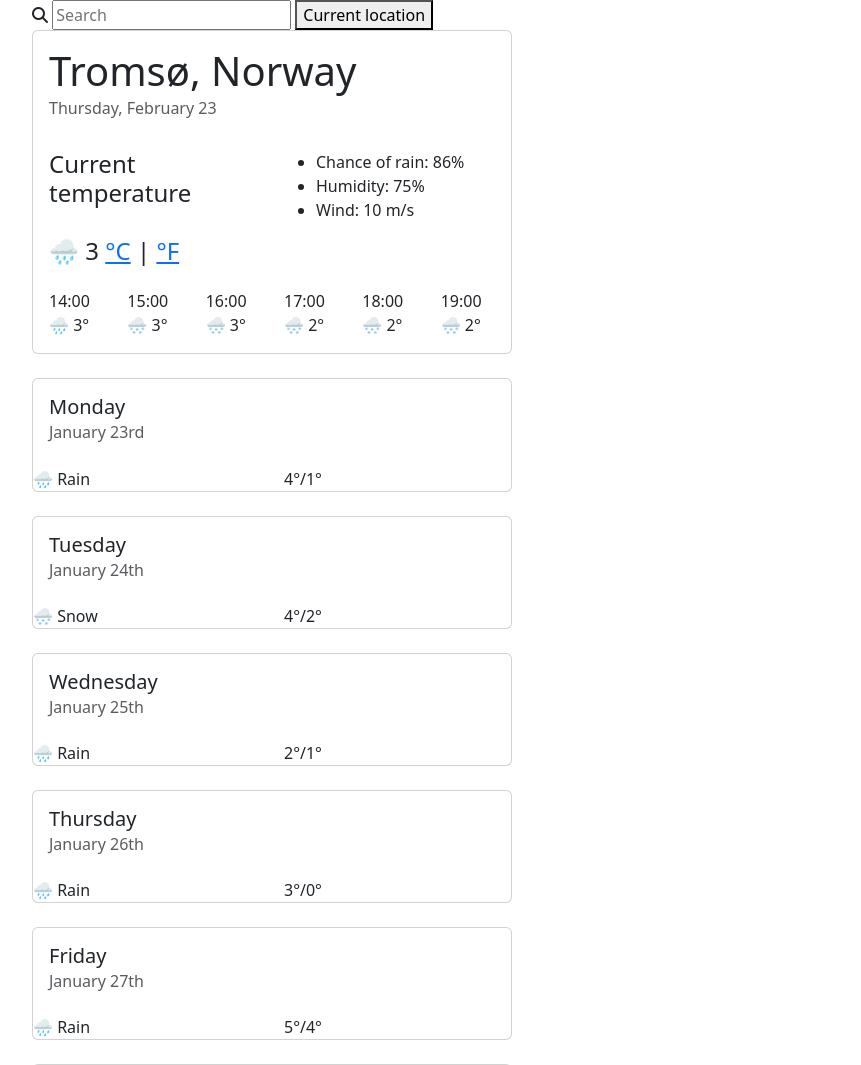
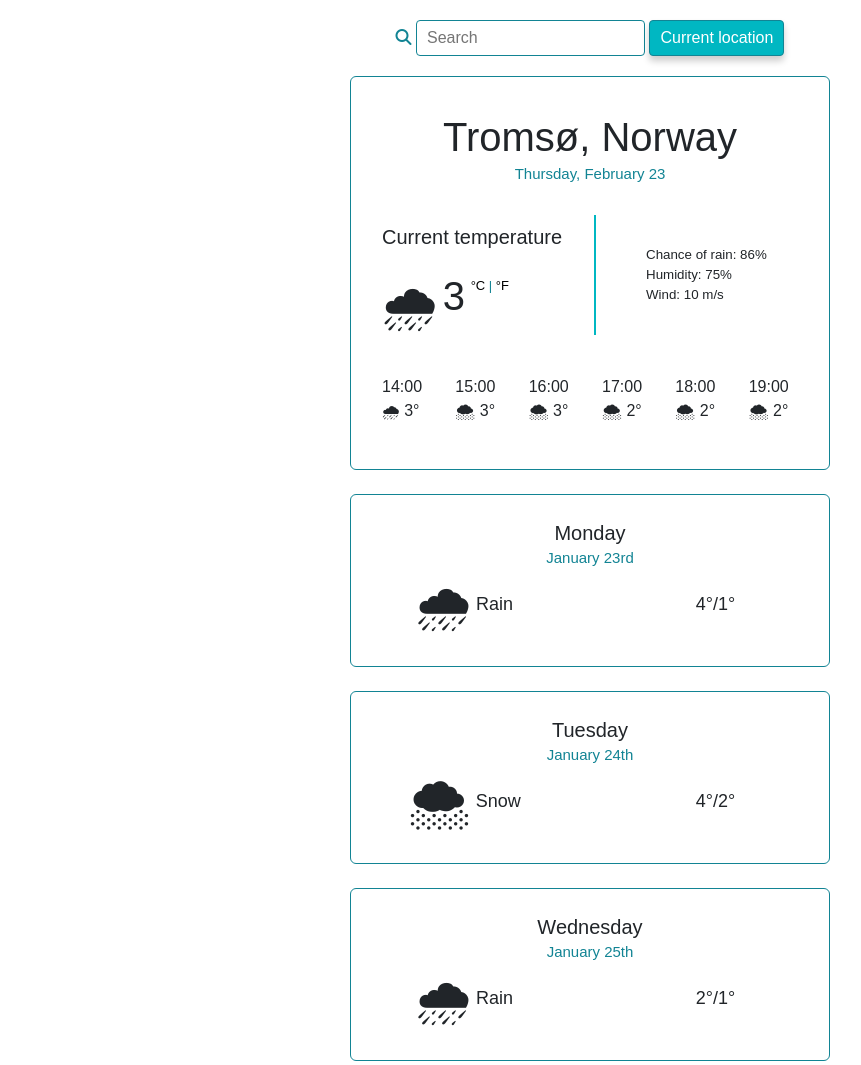
Before and after one commit to saraliva4/SheCodes-github-get-started, a plain HTML site: page index.html in a window 1280 px wide. Shown: the top 1065 px of the page, without its empty margins (50-911 px from the left). Drawn offline with nearby package versions, Linux system fonts and the light colour scheme.

Commit message:
Changed CSS link
CSS wasn't working. Moved the link down right before head closing tag and changed the link to <link rel="stylesheet" href="./src/styles.css" />

```diff
--- a/index.html
+++ b/index.html
@@ -4,7 +4,6 @@
     <script src="https://cdn.jsdelivr.net/npm/axios@1.1.2/dist/axios.min.js"></script>
     <title>Weather by Sara</title>
     <meta charset="UTF-8" />
-    <link href="src/styles.css" />
     <script
       src="https://kit.fontawesome.com/b1acacfe0a.js"
       crossorigin="anonymous"
@@ -20,6 +19,7 @@
       integrity="sha384-w76AqPfDkMBDXo30jS1Sgez6pr3x5MlQ1ZAGC+nuZB+EYdgRZgiwxhTBTkF7CXvN"
       crossorigin="anonymous"
     ></script>
+    <link rel="stylesheet" href="./src/styles.css" />
   </head>
 
   <body>
```
